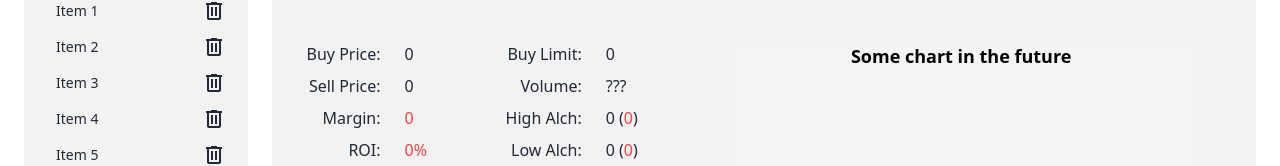
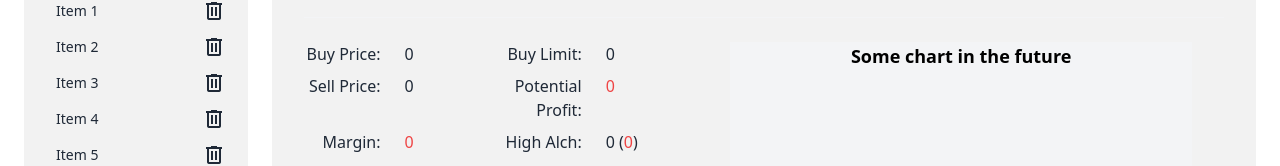
Before and after one commit to T-Pederson/ge_helper, a React (Vite) app: page / in a window 1280 px wide. Shown: the part 147-313 px from the top of the page. Built offline with nearby package versions, Linux system fonts and the light colour scheme; no server answers.

Commit message:
Swapped volume data point out with potential profit

```diff
--- a/src/App.jsx
+++ b/src/App.jsx
@@ -15,7 +15,6 @@ function App() {
     "margin": 0,
     "ROI": 0,
     "limit": 0,
-    "dailyVolume": 0,
     "highAlch": 0,
     "lowAlch": 0,
     "examine": "",
@@ -33,7 +32,7 @@ function App() {
   return (
     <div className='grid grid-rows-[auto_1fr_auto] min-h-screen'>
       <div className='mt-2 ml-4 mb-6'>
-        <Navbar></Navbar>
+        <Navbar setData={setData}></Navbar>
       </div>
       <div className='grid grid-cols-[auto_1fr] mx-6'>
         <div className='mr-6'>
--- a/src/components/ItemData.jsx
+++ b/src/components/ItemData.jsx
@@ -35,8 +35,8 @@ export default function ItemData({data}) {
           <p>{data["limit"].toLocaleString()}</p>
           <p className="text-right mr-4">Sell Price:</p>
           <p>{data["sellPrice"].toLocaleString()}</p>
-          <p className="text-right mr-4 min-w-max">Volume:</p>
-          <p>???</p>
+          <p className="text-right mr-4">Potential Profit:</p>
+          <p className={data["margin"] > 0 ? "text-lime-500" : "text-red-500"}>{(data["margin"] * data["limit"]).toLocaleString()}</p>
           <p className="text-right mr-4">Margin:</p>
           <p className={data["margin"] > 0 ? "text-lime-500" : "text-red-500"}>{data["margin"].toLocaleString()}</p>
           <p className="text-right mr-4 min-w-max">High Alch:</p>
--- a/src/components/Nav.jsx
+++ b/src/components/Nav.jsx
@@ -1,7 +1,7 @@
 import { useState, useEffect } from "react";
 import logo from "../assets/logo.png";
 
-export default function Navbar() {
+export default function Navbar(setData) {
 
   const [time, setTime] = useState(getTime())
 
--- a/src/components/getItemData.js
+++ b/src/components/getItemData.js
@@ -12,7 +12,6 @@
       "margin": 0,
       "ROI": 0,
       "limit": 0,
-      "dailyVolume": 0,
       "highAlch": 0,
       "lowAlch": 0,
       "examine": "",
```
